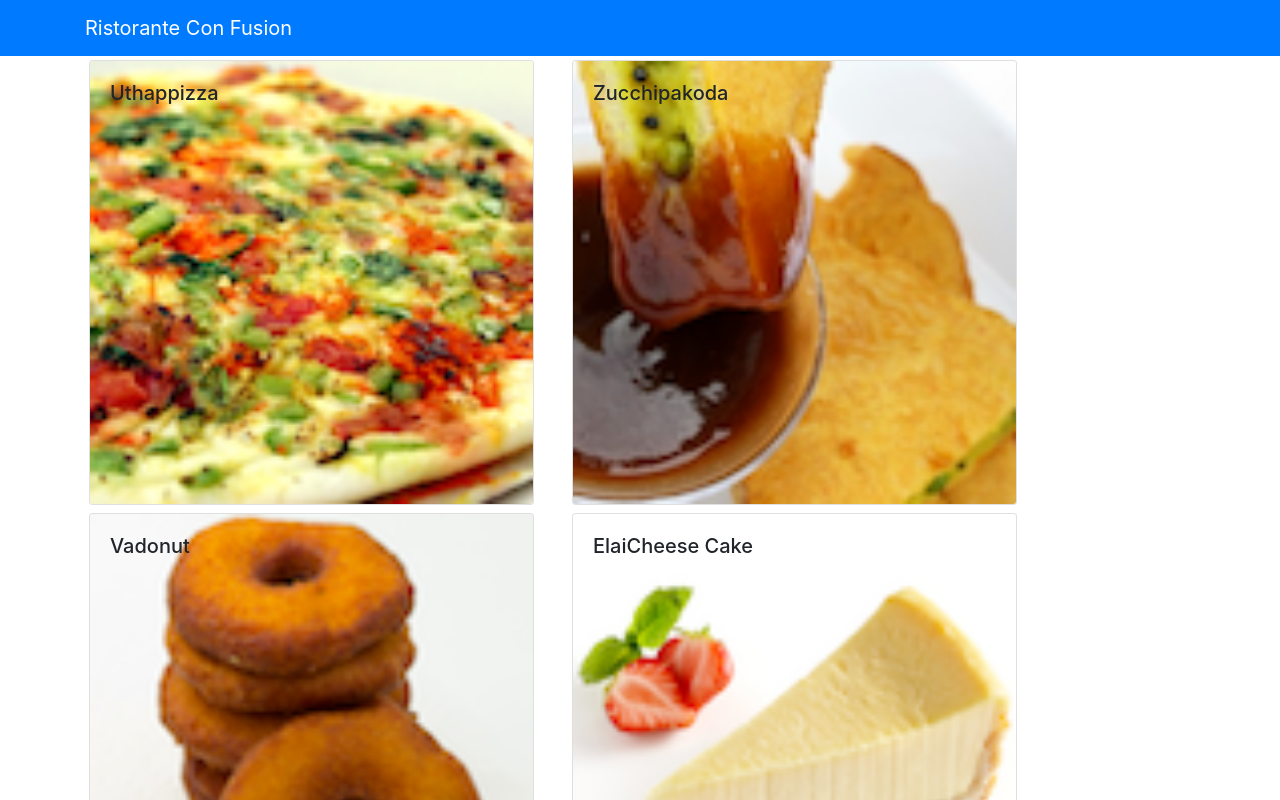
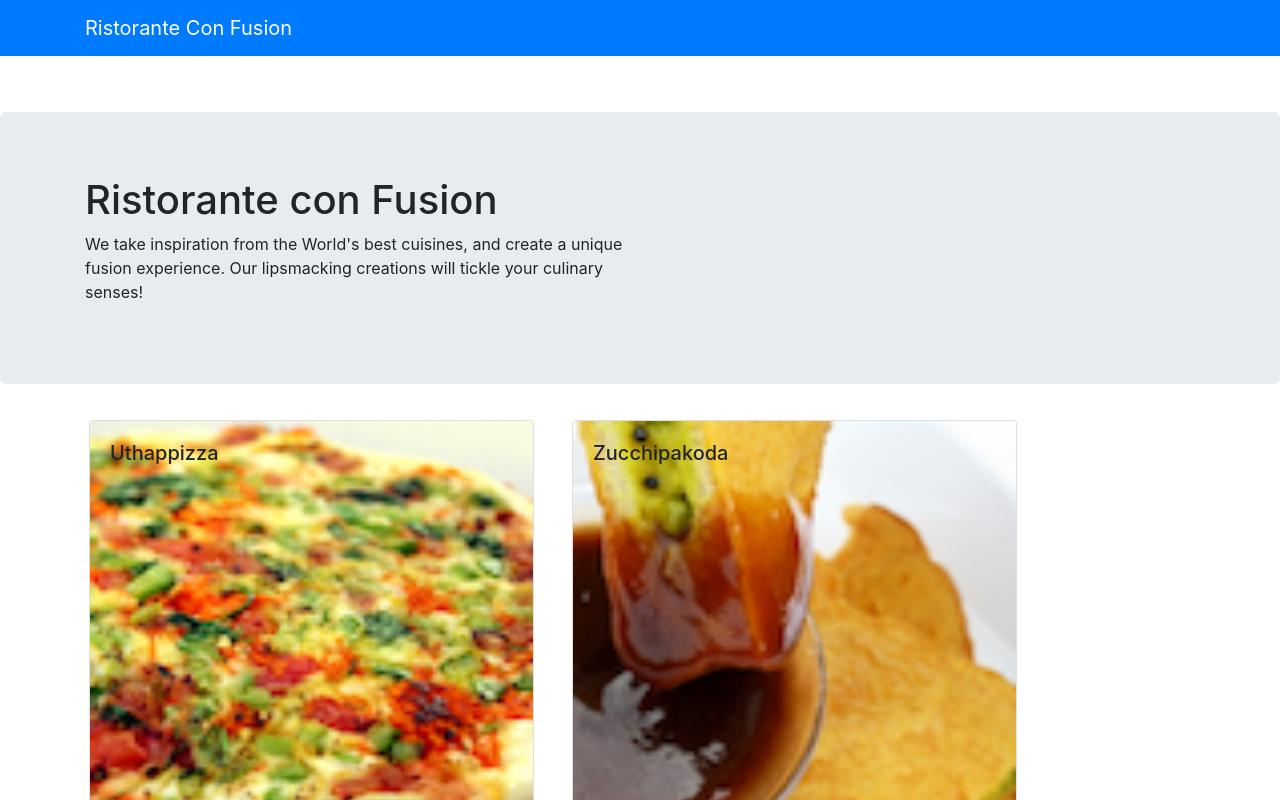
Before and after one commit to prabuasr/git-confusion, a React (Create React App) app: page /contactus in a window 1280 px wide. Shown: the top 800 px of the page. Built offline with nearby package versions, Linux system fonts and the light colour scheme.

Commit message:
wk2beforeroute

```diff
--- a/package.json
+++ b/package.json
@@ -7,6 +7,8 @@
     "@testing-library/react": "^9.3.2",
     "@testing-library/user-event": "^7.1.2",
     "bootstrap": "4.0.0",
+    "bootstrap-social": "5.1.1",
+    "font-awesome": "4.7.0",
     "react": "^16.13.1",
     "react-dom": "^16.13.1",
     "react-popper": "0.9.2",
--- /dev/null
+++ b/src/App.css
@@ -0,0 +1,33 @@
+.row-header{
+    margin:0px auto;
+    padding:0px auto;
+}
+
+.row-content {
+    margin:0px auto;
+    padding: 50px 0px 50px 0px;
+    border-bottom: 1px ridge;
+    min-height:400px;
+}
+
+.footer{
+    background-color: #D1C4E9;
+    margin:0px auto;
+    padding: 20px 0px 20px 0px;
+}
+.jumbotron {
+    padding:70px 30px 70px 30px;
+    margin:0px auto;
+    background:#9575CD ;
+    color:floralwhite;
+}
+
+address{
+    font-size:80%;
+    margin:0px;
+    color:#0f0f0f;
+}
+
+.navbar-dark {
+    background-color: #512DA8;
+}
--- a/src/App.js
+++ b/src/App.js
@@ -1,8 +1,9 @@
 import logo from './logo.svg';
 import { Navbar, NavbarBrand } from 'reactstrap';
 import React,{ Component } from 'react';
-import Menu from './components/MenuComponent';
+
 import { DISHES } from './shared/dishes';
+import Main from './components/MainComponent';
 
 
 export default class App extends Component {
@@ -15,12 +16,8 @@
   render() {
     return (
       <div className="App">
-        <Navbar dark color="primary">
-          <div className="container">
-            <NavbarBrand href="/">Ristorante Con Fusion</NavbarBrand>
-          </div>
-        </Navbar>
-        <Menu dishes={this.state.dishes} />
+
+        <Main />
 
       </div>
 
--- a/src/components/DishDetailComponent.js
+++ b/src/components/DishDetailComponent.js
@@ -66,8 +66,8 @@
     return(
         <div className="container">
               <div className="row">
-              {this.renderDish(this.props.dishy)}
-              {this.renderDishComments(this.props.dishy)}
+              {this.renderDish(this.props.dish)}
+              {this.renderDishComments(this.props.dish)}
               </div>
 </div>
   );
--- /dev/null
+++ b/src/components/FooterComponent.js
@@ -0,0 +1,50 @@
+import React from 'react';
+
+function Footer(props) {
+    return(
+    <div className="footer">
+        <div className="container">
+            <div className="row justify-content-center">
+                <div className="col-4 offset-1 col-sm-2">
+                    <h5>Links</h5>
+                    <ul className="list-unstyled">
+                        <li><a href="#">Home</a></li>
+                        <li><a href="#">About</a></li>
+                        <li><a href="#">Menu</a></li>
+                        <li><a href="contactus.html">Contact</a></li>
+                    </ul>
+                </div>
+                <div className="col-7 col-sm-5">
+                    <h5>Our Address</h5>
+                    <address>
+		              121, Clear Water Bay Road<br />
+		              Clear Water Bay, Kowloon<br />
+		              HONG KONG<br />
+		              <i className="fa fa-phone fa-lg"></i>: +852 1234 5678<br />
+		              <i className="fa fa-fax fa-lg"></i>: +852 8765 4321<br />
+		              <i className="fa fa-envelope fa-lg"></i>: <a href="mailto:confusion@food.net">
+                         confusion@food.net</a>
+                    </address>
+                </div>
+                <div className="col-12 col-sm-4 align-self-center">
+                    <div className="text-center">
+                        <a className="btn btn-social-icon btn-google" href="http://google.com/+"><i className="fa fa-google-plus"></i></a>
+                        <a className="btn btn-social-icon btn-facebook" href="http://www.facebook.com/profile.php?id="><i className="fa fa-facebook"></i></a>
+                        <a className="btn btn-social-icon btn-linkedin" href="http://www.linkedin.com/in/"><i className="fa fa-linkedin"></i></a>
+                        <a className="btn btn-social-icon btn-twitter" href="http://twitter.com/"><i className="fa fa-twitter"></i></a>
+                        <a className="btn btn-social-icon btn-google" href="http://youtube.com/"><i className="fa fa-youtube"></i></a>
+                        <a className="btn btn-social-icon" href="mailto:"><i className="fa fa-envelope-o"></i></a>
+                    </div>
+                </div>
+            </div>
+            <div className="row justify-content-center">
+                <div className="col-auto">
+                    <p>© Copyright 2018 Ristorante Con Fusion</p>
+                </div>
+            </div>
+        </div>
+    </div>
+    )
+}
+
+export default Footer;
--- /dev/null
+++ b/src/components/HeaderComponent.js
@@ -0,0 +1,28 @@
+import React, { Component } from 'react';
+import { Navbar, NavbarBrand, Jumbotron } from 'reactstrap';
+
+class Header extends Component {
+  render() {
+    return(
+    <React.Fragment>
+      <Navbar dark>
+        <div className="container">
+            <NavbarBrand href="/">Ristorante Con Fusion</NavbarBrand>
+        </div>
+      </Navbar>
+      <Jumbotron>
+           <div className="container">
+               <div className="row row-header">
+                   <div className="col-12 col-sm-6">
+                       <h1>Ristorante con Fusion</h1>
+                       <p>We take inspiration from the World's best cuisines, and create a unique fusion experience. Our lipsmacking creations will tickle your culinary senses!</p>
+                   </div>
+               </div>
+           </div>
+       </Jumbotron>
+    </React.Fragment>
+    );
+  }
+}
+
+export default Header;
--- /dev/null
+++ b/src/components/MainComponent.js
@@ -0,0 +1,41 @@
+import React, { Component } from 'react';
+import { Navbar, NavbarBrand } from 'reactstrap';
+import Menu from './MenuComponent';
+import DishDetail from './DishDetailComponent';
+import { DISHES } from '../shared/dishes';
+import Header from './HeaderComponent';
+import Footer from './FooterComponent';
+class Main extends Component {
+
+  constructor(props) {
+    super(props);
+    this.state = {
+        dishes: DISHES,
+        selectedDish: null
+    };
+  }
+
+  onDishSelect(dishId) {
+    this.setState({ selectedDish: dishId});
+  }
+
+  render() {
+    return (
+      <div>
+        <Navbar dark color="primary">
+          <div className="container">
+            <NavbarBrand href="/">Ristorante Con Fusion</NavbarBrand>
+          </div>
+        </Navbar
+        >
+        <Header />
+
+        <Menu dishes={this.state.dishes} onClick={(dishId) => this.onDishSelect(dishId)} />
+        <DishDetail dish={this.state.dishes.filter((dish) => dish.id === this.state.selectedDish)[0]} />
+        <Footer />
+      </div>
+    );
+  }
+}
+
+export default Main;
--- a/src/components/MenuComponent.js
+++ b/src/components/MenuComponent.js
@@ -8,23 +8,14 @@
 class Menu extends Component {
     constructor(props) {
         super(props);
-        this.state = {
-          selectedDish: null
-      }
     }
-      onDishSelect(dish) {
-        this.setState({ selectedDish: dish});
-    }
-
     render() {
 
       const menu = this.props.dishes.map((dish) => {
           return (
             <div  className="col-12 col-md-5 m-1">
               <Card key={dish.id}
-
-                 onClick={() => this.onDishSelect(dish)}>
-
+              onClick={() => this.props.onClick(dish.id)}>
                 <CardImg width="100%" src={dish.image} alt={dish.name} />
                 <CardImgOverlay>
                     <CardTitle>{dish.name}</CardTitle>
@@ -40,9 +31,6 @@
                   {menu}
               </div>
               <div className="row">
-                <div>
-                  <DishDetail dishy={this.state.selectedDish} />
-                </div>
               </div>
           </div>
       );
--- a/src/index.js
+++ b/src/index.js
@@ -4,6 +4,8 @@
 import App from './App';
 import * as serviceWorker from './serviceWorker';
 import 'bootstrap/dist/css/bootstrap.min.css';
+import 'font-awesome/css/font-awesome.css';
+import 'bootstrap-social/bootstrap-social.css';
 
 ReactDOM.render(
   <React.StrictMode>
```
Also changed, not shown: 1 other file (tests, documents, lock files or other folders).
